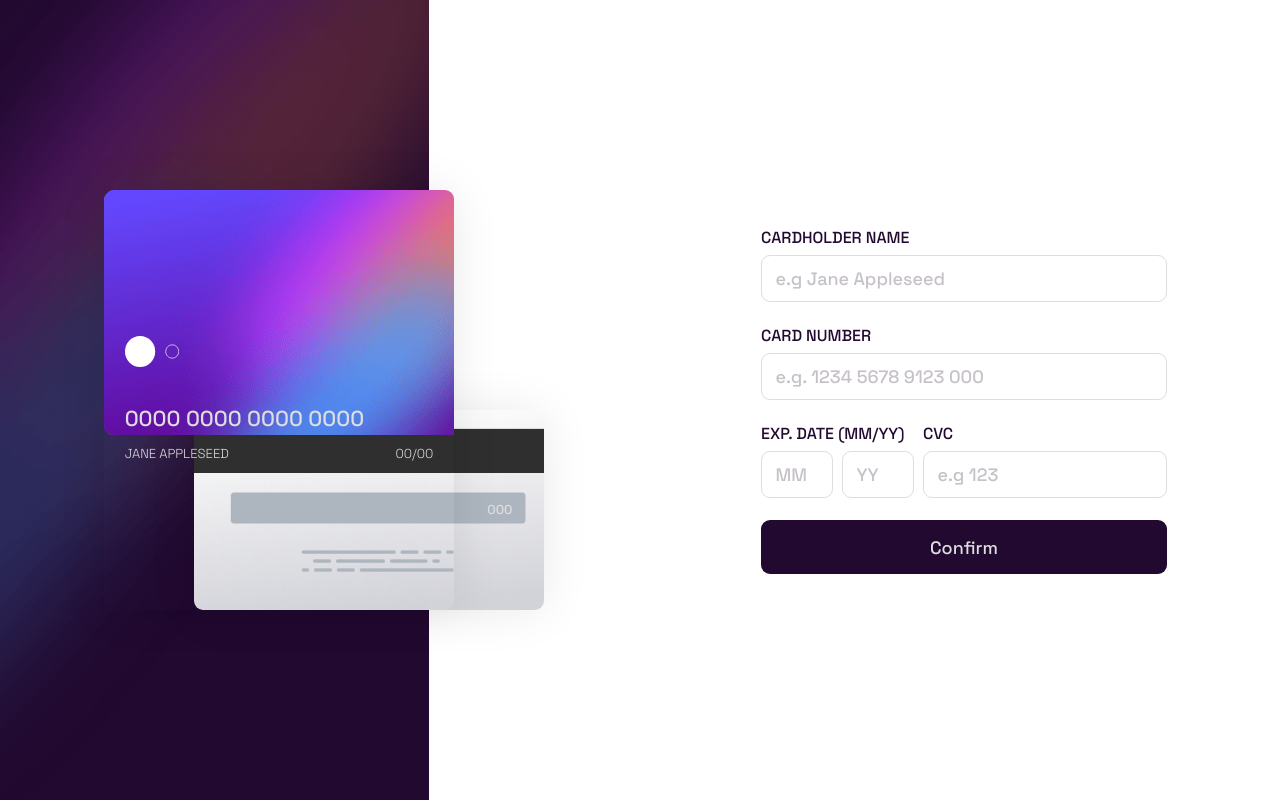
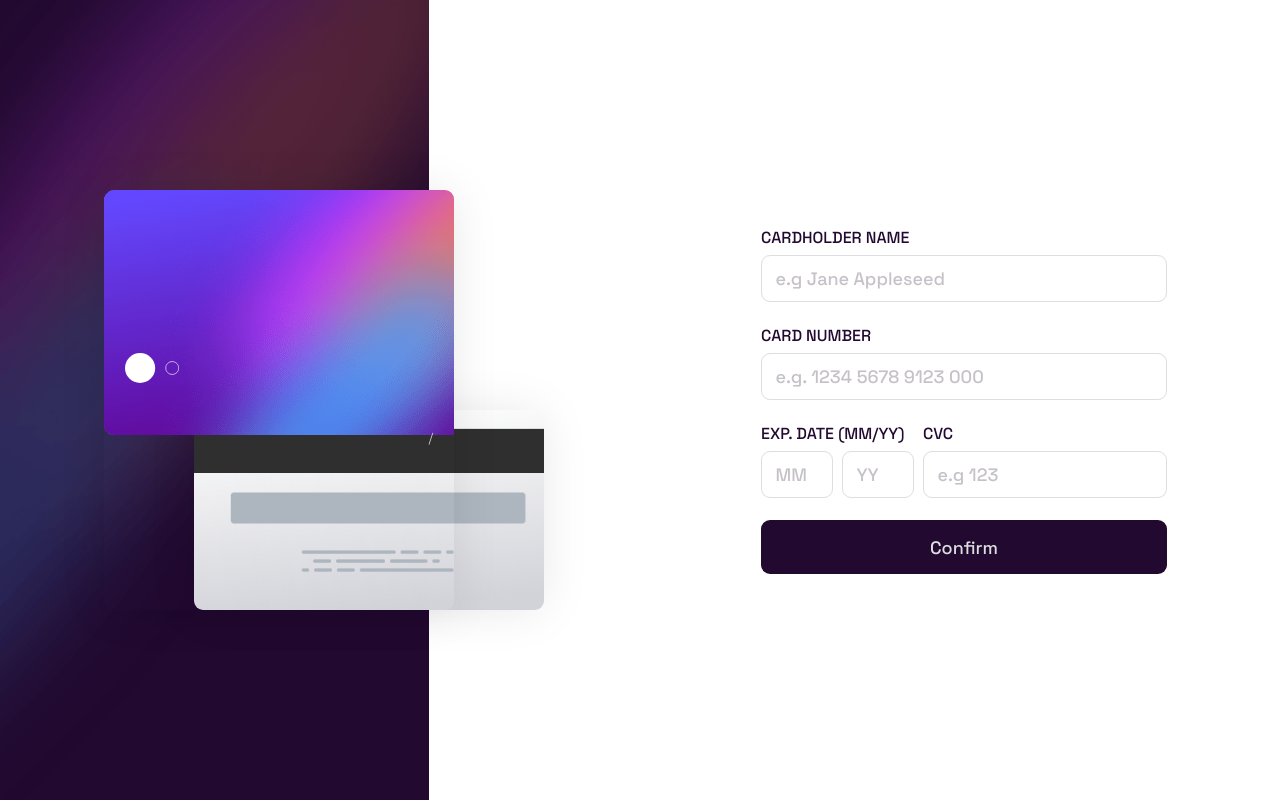
Before and after one commit to Mariano7M/interactive-c4rd-details, a React (Vite) app: page / in a window 1280 px wide. Built offline with nearby package versions, Linux system fonts and the light colour scheme.

Commit message:
Adding card details context to the components to shared the the card details from the card form

```diff
--- a/src/App.jsx
+++ b/src/App.jsx
@@ -2,11 +2,13 @@ import { ThankYou } from './components/thank-you';
 import { CardForm } from './components/card-form';
 import { BankCards } from './components/bank-cards';
 import './App.css';
+import { CardDetailsProvider } from './state/CardDetailsContext';
 
 function App() {
   const showTankYou = false;
   return (
     <div className="main main--background">
+      <CardDetailsProvider>
         <div>
           <BankCards />
         </div>
@@ -15,6 +17,7 @@ function App() {
             <CardForm />
           </section>
         )}
+      </CardDetailsProvider>
       {showTankYou && (
         <section className="main__thankyou-wrap">
           <ThankYou />
--- a/src/components/back-bank-card.jsx
+++ b/src/components/back-bank-card.jsx
@@ -1,14 +1,12 @@
-// import PropTypes from 'prop-types';
+import { useCardDetails } from '../hooks/card-details.hooks';
 import './back-bank-card.css';
 
 export function BackBankCard() {
+  const cardDetails = useCardDetails();
+
   return (
     <div className="back-bank-card">
-      <span className="back-bank-card__cvc">000</span>
+      <span className="back-bank-card__cvc">{cardDetails.cvc}</span>
     </div>
   );
 }
-
-// BackBankCard.propTypes = {
-//   cvc: PropTypes.string.isRequired,
-// };
--- a/src/components/card-form.jsx
+++ b/src/components/card-form.jsx
@@ -1,29 +1,61 @@
+import {
+  useCardDetails,
+  useCardDetailsDispatch,
+} from '../hooks/card-details.hooks';
 import { Button } from './button';
 import './card-form.css';
 export function CardForm() {
+  const cardDetails = useCardDetails();
+  const dispatch = useCardDetailsDispatch();
+
   function onSubmitForm(event) {
     event.preventDefault();
-    console.log('🚀 ~ file: card-form.jsx:5 ~ onSubmitForm ~ e:', event);
   }
 
   function onHolderNameChange(event) {
-    console.log(event.target.value);
+    const holderNameInputValue = event.target.value;
+    dispatch({
+      type: 'ADD_CARDHOLDER_NAME',
+      cardHolderName: holderNameInputValue,
+    });
   }
 
   function onCardNumberChange(event) {
-    console.log(event.target.value);
+    let cardNumberInputValue = event.target.value.trim();
+    const cardInputValueWithoutSpace = cardNumberInputValue.replaceAll(' ', '');
+
+    const formattedCardNumber = cardInputValueWithoutSpace
+      .replace(/(\d{4})(?=)/g, '$1 ')
+      .trim();
+
+    dispatch({
+      type: 'ADD_CARD_NUMBER',
+      cardNumber: formattedCardNumber,
+    });
   }
 
   function onExpirationMonthChange(event) {
-    console.log(event.target.value);
+    const expirationMonthInputValue = event.target.value;
+    dispatch({
+      type: 'ADD_EXPIRATION_MONTH',
+      expirationMonth: expirationMonthInputValue,
+    });
   }
 
   function onExpirationYearChange(event) {
-    console.log(event.target.value);
+    const expirationYearInputValue = event.target.value;
+    dispatch({
+      type: 'ADD_EXPIRATION_YEAR',
+      expirationYear: expirationYearInputValue,
+    });
   }
 
   function onCvcChange(event) {
-    console.log(event.target.value);
+    const cvcInputValue = event.target.value;
+    dispatch({
+      type: 'ADD_CVC',
+      cvc: cvcInputValue,
+    });
   }
 
   return (
@@ -37,6 +69,7 @@ export function CardForm() {
           type="text"
           name="cardholdername"
           placeholder="e.g Jane Appleseed"
+          value={cardDetails.cardHolderName}
           onChange={(event) => onHolderNameChange(event)}
         />
       </div>
@@ -46,8 +79,10 @@ export function CardForm() {
         </label>
         <input
           className="input"
-          type="number"
+          type="text"
           name="cardnumber"
+          maxLength={19}
+          value={cardDetails.cardNumber}
           placeholder="e.g. 1234 5678 9123 000"
           onChange={(event) => onCardNumberChange(event)}
         />
@@ -64,6 +99,7 @@ export function CardForm() {
               maxLength={2}
               name="expirationDate"
               placeholder="MM"
+              value={cardDetails.expirationMonth}
               onChange={(e) => onExpirationMonthChange(e)}
             />
             <input
@@ -72,6 +108,7 @@ export function CardForm() {
               maxLength={2}
               name="expirationDate"
               placeholder="YY"
+              value={cardDetails.expirationYear}
               onChange={(e) => onExpirationYearChange(e)}
             />
           </div>
@@ -86,6 +123,7 @@ export function CardForm() {
             maxLength={3}
             name="cvc"
             placeholder="e.g 123"
+            value={cardDetails.cvc}
             onChange={(e) => onCvcChange(e)}
           />
         </div>
--- a/src/components/front-bank-card.jsx
+++ b/src/components/front-bank-card.jsx
@@ -1,31 +1,21 @@
-// import PropTypes from 'prop-types';
+import { useCardDetails } from '../hooks/card-details.hooks';
 import cardLogoImg from '../assets/images/card-logo.svg';
 import './front-bank-card.css';
 
 export function FrontBankCard() {
-  const expirationMonth = '00';
-  const expirationYear = '00';
-  const cardNumberRegistered = '0000 0000 0000 0000';
-  const holderName = 'Jane Appleseed';
+  const cardDetails = useCardDetails();
   return (
     <div className="front-bank-card">
       <img className="card_logo" src={cardLogoImg} alt="bank log card" />
       <div className="front-back-card__info">
-        <span className="card__info-number">{cardNumberRegistered}</span>
+        <span className="card__info-number">{cardDetails.cardNumber}</span>
         <div className="card__info-details">
-          <span className="card__info-name">{holderName}</span>
+          <span className="card__info-name">{cardDetails.cardHolderName}</span>
           <span className="card__info-expiration">
-            {expirationMonth}/{expirationYear}
+            {cardDetails.expirationMonth}/{cardDetails.expirationYear}
           </span>
         </div>
       </div>
     </div>
   );
 }
-
-// FrontBankCard.propTypes = {
-//   month: PropTypes.string.isRequired,
-//   year: PropTypes.string.isRequired,
-//   cardNumber: PropTypes.string.isRequired,
-//   cardHolderName: PropTypes.string.isRequired,
-// };
--- a/src/state/CardDetailsContext.jsx
+++ b/src/state/CardDetailsContext.jsx
@@ -20,7 +20,7 @@ export function CardDetailsProvider({ children }) {
 }
 
 CardDetailsProvider.propTypes = {
-  children: PropTypes.node,
+  children: PropTypes.array,
 };
 
 const initialCardDetails = {
```
Lines whose indentation alone changed are shown as unchanged.
